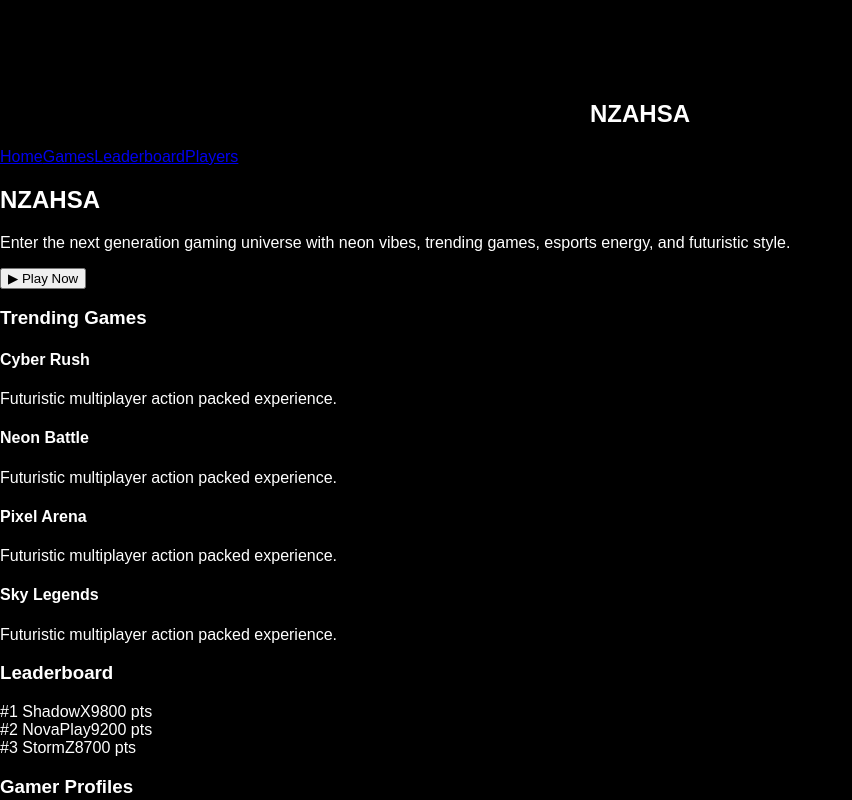
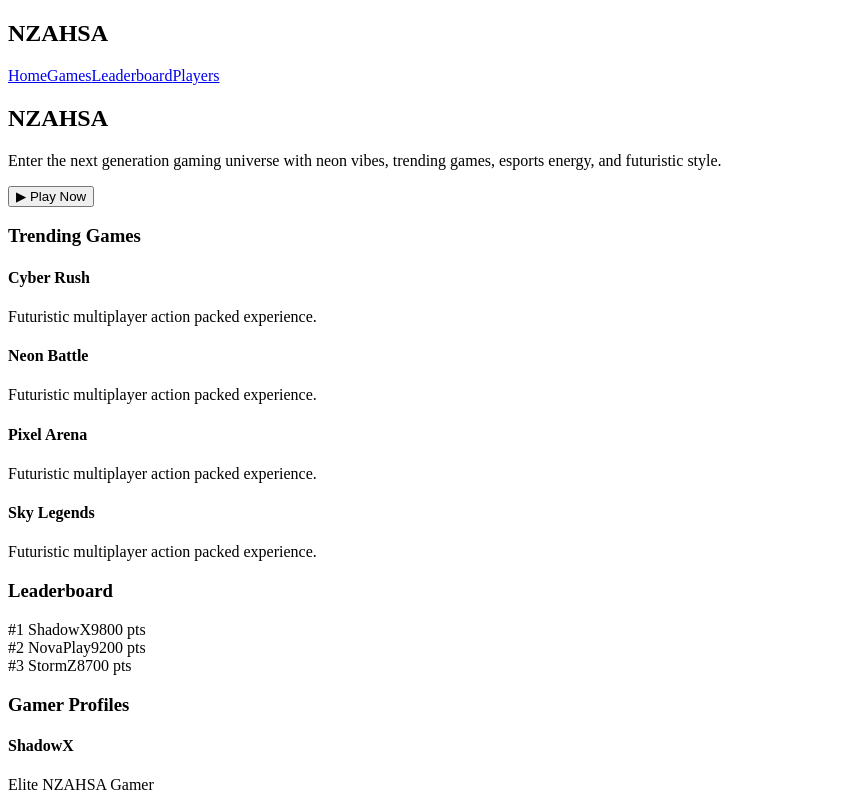
Before and after one commit to samaannawaz560-crypto/nzahsa, a React (Vite) app: page / in a window 1280 px wide. Shown: the top 800 px of the page, without its empty margins (0-852 px from the left). Built offline with nearby package versions, Linux system fonts and the light colour scheme.

Commit message:
Update index.css

```diff
--- a/src/index.css
+++ b/src/index.css
@@ -1,12 +1,63 @@
-body {
-  margin: 0;
-  padding: 0;
-  background: black;
-  color: white;
-  font-family: Arial, sans-serif;
+* {
+  gap: 30px;
 }
 
-h1 {
-  text-align: center;
-  margin-top: 100px;
+.game-card {
+  position: relative;
+  background: rgba(255,255,255,0.04);
+  border: 1px solid rgba(255,255,255,0.1);
+  border-radius: 25px;
+  padding: 40px 30px;
+  overflow: hidden;
+  transition: 0.4s;
+  backdrop-filter: blur(15px);
 }
+
+.game-card:hover {
+  transform: translateY(-10px);
+  border-color: #00f7ff;
+  box-shadow: 0 0 35px #00f7ff33;
+}
+
+.card-glow {
+  position: absolute;
+  width: 180px;
+  height: 180px;
+  background: #00f7ff22;
+  border-radius: 50%;
+  top: -70px;
+  right: -70px;
+  filter: blur(30px);
+}
+
+.game-card h3 {
+  font-size: 28px;
+  margin-bottom: 18px;
+  color: #7df9ff;
+}
+
+.game-card p {
+  color: #cfcfcf;
+  line-height: 1.6;
+}
+
+@media(max-width: 768px) {
+  .navbar {
+    padding: 20px;
+    flex-direction: column;
+    gap: 20px;
+  }
+
+  .hero h1 {
+    font-size: 52px;
+  }
+
+  .desc {
+    font-size: 16px;
+    padding: 0 20px;
+  }
+
+  .games-section {
+    padding: 80px 20px;
+  }
+}
```
